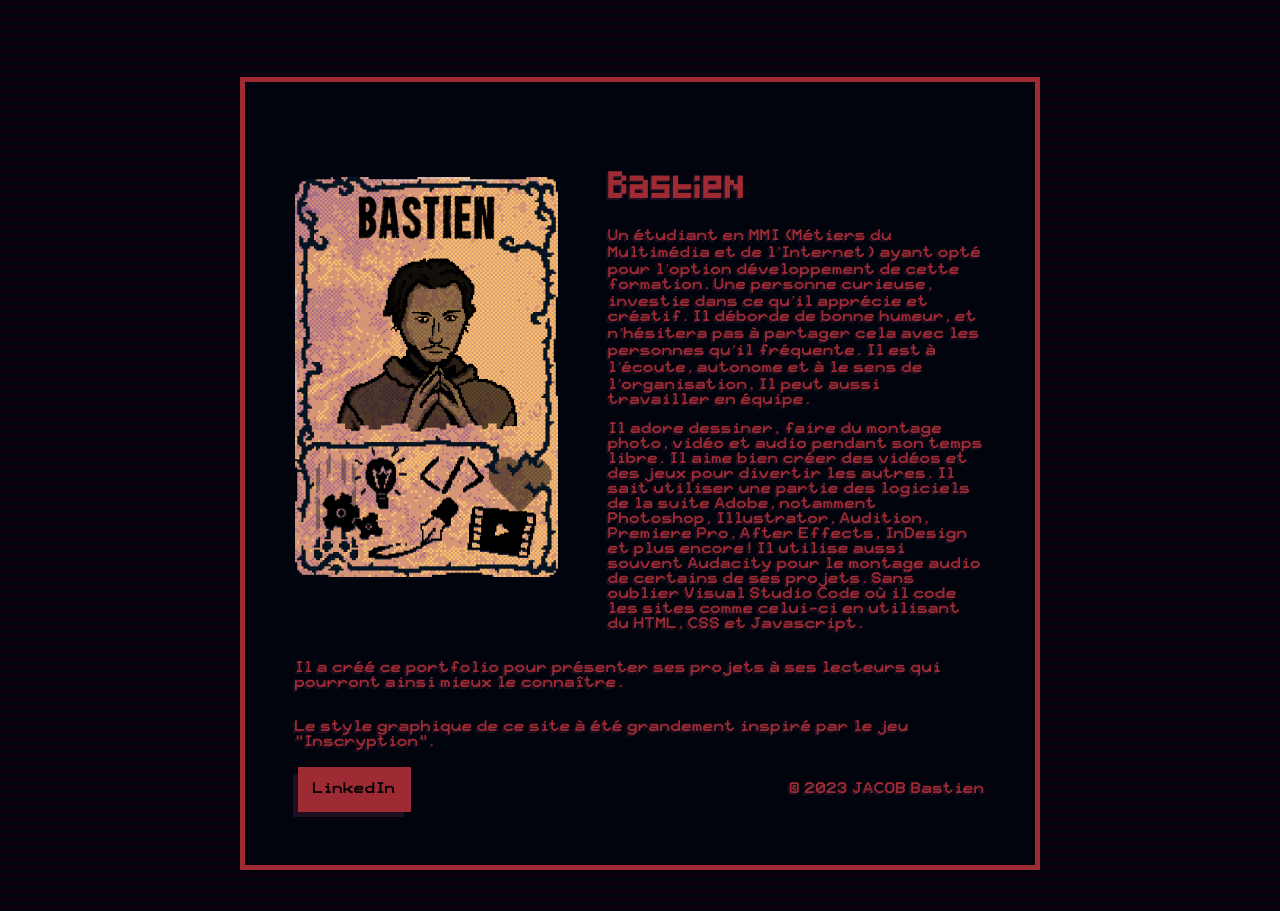
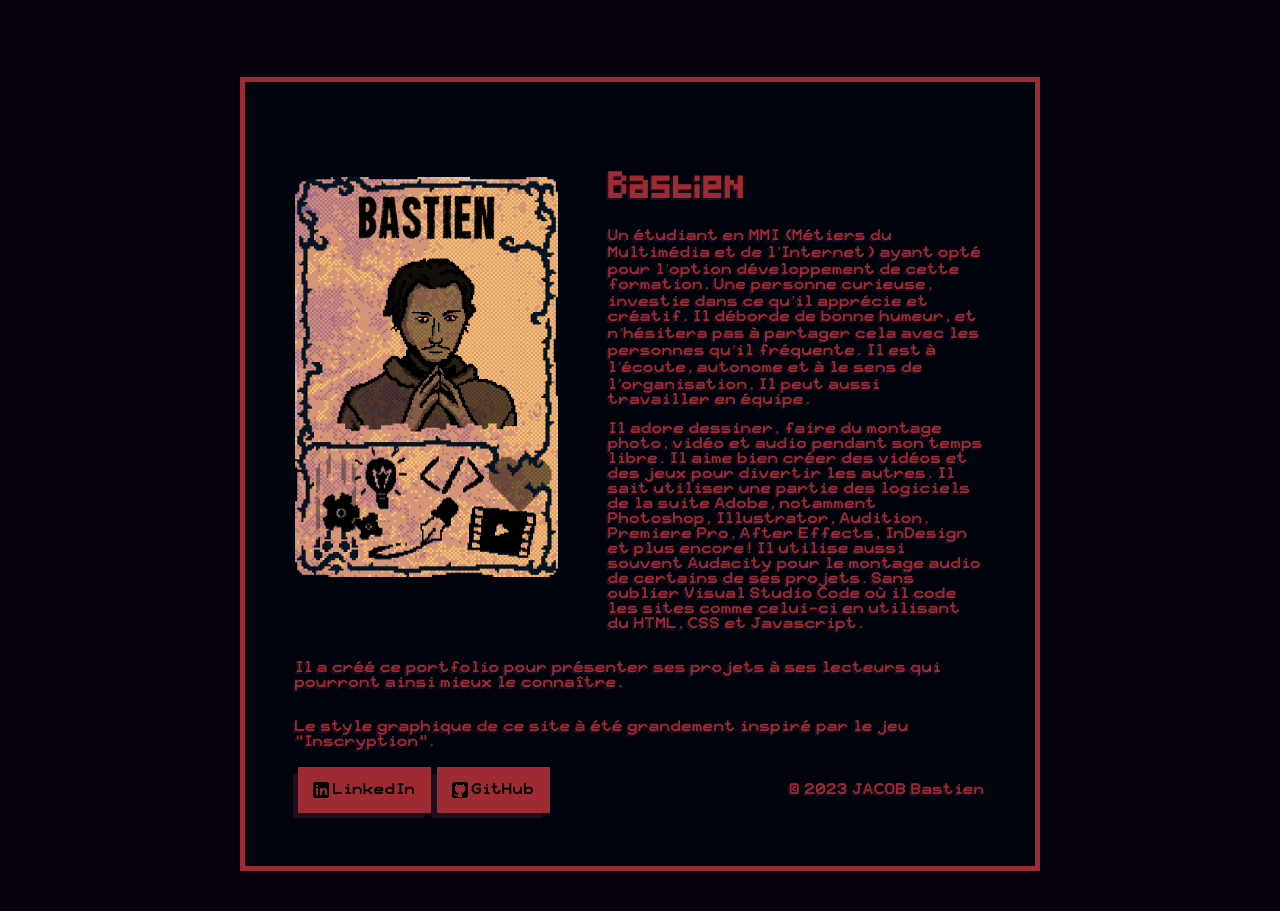
Before and after one commit to JcbBastien/portfolio, a plain HTML site: page apropos.html in a window 1280 px wide. Shown: the part 143-1054 px from the top of the page. Drawn offline with Linux system fonts and the light colour scheme.

Commit message:
+ Icones de liens

```diff
--- a/apropos.html
+++ b/apropos.html
@@ -49,7 +49,14 @@
             </section>
             <section class="copyrightabout">
                 <div class="aboutlinks">
-                <a href="https://www.linkedin.com/in/bastien-jacob/" class="entryhomebutton pixel linkbutton" target="_blank">LinkedIn</a>
+                    <a href="https://www.linkedin.com/in/bastien-jacob" class="entryhomebutton pixel linkbutton" target="_blank">
+                        <div class="linkicon linkedIn"></div>
+                        LinkedIn
+                    </a>
+                    <a href="https://github.com/JcbBastien" class="entryhomebutton pixel linkbutton" target="_blank">
+                        <div class="linkicon gitHub"></div>
+                        GitHub
+                    </a>
                 </div>
                 <p class="pixel sharpshadowtxtsmall">© 2023 JACOB Bastien</p>
             </section>
--- a/style.css
+++ b/style.css
@@ -160,6 +160,9 @@ section{
     padding: 15px !important;
 }
 .linkbutton{
+    display: flex;
+    align-items: center;
+    justify-content: center;
     margin-right: 20px;
 }
 .linkcentered{
@@ -516,6 +519,29 @@ section{
     font-family: Pixel;
 }
 
+/* icones des liens */
+.linkicon{
+    height: 16px;
+    width: 16px;
+    margin-right: 4px;
+}
+.gitHub{
+    background-image: url(images/github.png);
+    background-position: center;
+    background-size: cover;
+}
+.linkbutton:hover .gitHub{
+    background-image: url(images/github_selected.png);
+}
+.linkedIn{
+    background-image: url(images/linkedin.png);
+    background-position: center;
+    background-size: cover;
+}
+.linkbutton:hover .linkedIn{
+    background-image: url(images/linkedin_selected.png);
+}
+
 /* responsive */
 @media screen and (max-width:1400px){
     .entrytitle{
```
Also changed, not shown: en/about.html (+8 -1 lines), images/github.png (added), images/github_selected.png (added), images/linkedin.png (added), images/linkedin_selected.png (added).
